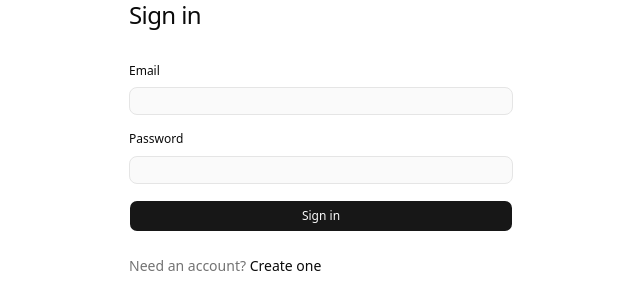
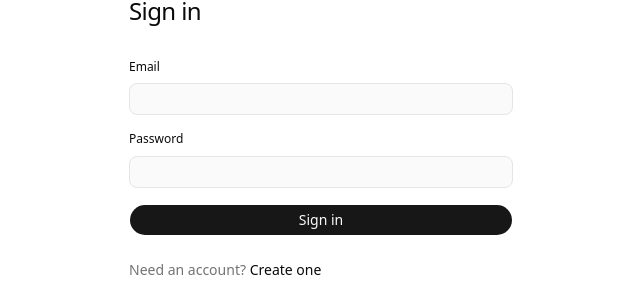
Before and after one commit to koihq/koi, a React (Vite) app in the folder ui/: page /sign-in in a window 1280 px wide. Shown: the part 295-581 px from the top of the page, without its empty margins (319-959 px from the left). Built offline with nearby package versions, Linux system fonts and the light colour scheme.

Commit message:
feat: changed button and input sizing and roundness

```diff
--- a/ui/src/components/ui/button.tsx
+++ b/ui/src/components/ui/button.tsx
@@ -3,7 +3,7 @@ import { cva, type VariantProps } from "class-variance-authority";
 import { cn } from "cn";
 
 const buttonVariants = cva(
-  "group/button inline-flex shrink-0 items-center justify-center rounded-md border border-transparent bg-clip-padding text-xs/relaxed font-medium whitespace-nowrap outline-none select-none focus-visible:outline-2 focus-visible:outline-offset-2 focus-visible:outline-foreground disabled:pointer-events-none disabled:opacity-50 aria-invalid:border-destructive dark:aria-invalid:border-destructive/50 [&_svg]:pointer-events-none [&_svg]:shrink-0 [&_svg:not([class*='size-'])]:size-4",
+  "group/button inline-flex shrink-0 items-center justify-center rounded-full border border-transparent bg-clip-padding text-xs/relaxed font-medium whitespace-nowrap outline-none select-none focus-visible:outline-2 focus-visible:outline-offset-2 focus-visible:outline-foreground disabled:pointer-events-none disabled:opacity-50 aria-invalid:border-destructive dark:aria-invalid:border-destructive/50 [&_svg]:pointer-events-none [&_svg]:shrink-0 [&_svg:not([class*='size-'])]:size-4",
   {
     variants: {
       variant: {
@@ -20,12 +20,12 @@ const buttonVariants = cva(
       },
       size: {
         default:
-          "h-7 gap-1 px-2 text-xs/relaxed has-data-[icon=inline-end]:pr-1.5 has-data-[icon=inline-start]:pl-1.5 [&_svg:not([class*='size-'])]:size-3.5",
-        xs: "h-5 gap-1 rounded-sm px-2 text-[0.625rem] has-data-[icon=inline-end]:pr-1.5 has-data-[icon=inline-start]:pl-1.5 [&_svg:not([class*='size-'])]:size-2.5",
+          "h-8 gap-1 px-3 text-sm has-data-[icon=inline-end]:pr-2.5 has-data-[icon=inline-start]:pl-2.5 [&_svg:not([class*='size-'])]:size-3.5",
+        xs: "h-5 gap-1 px-2 text-[0.625rem] has-data-[icon=inline-end]:pr-1.5 has-data-[icon=inline-start]:pl-1.5 [&_svg:not([class*='size-'])]:size-2.5",
         sm: "h-6 gap-1 px-2 text-xs/relaxed has-data-[icon=inline-end]:pr-1.5 has-data-[icon=inline-start]:pl-1.5 [&_svg:not([class*='size-'])]:size-3",
-        lg: "h-8 gap-1 px-2.5 text-xs/relaxed has-data-[icon=inline-end]:pr-2 has-data-[icon=inline-start]:pl-2 [&_svg:not([class*='size-'])]:size-4",
+        lg: "h-8 gap-1 px-3 text-sm has-data-[icon=inline-end]:pr-2.5 has-data-[icon=inline-start]:pl-2.5 [&_svg:not([class*='size-'])]:size-4",
         icon: "size-7 [&_svg:not([class*='size-'])]:size-3.5",
-        "icon-xs": "size-5 rounded-sm [&_svg:not([class*='size-'])]:size-2.5",
+        "icon-xs": "size-5 [&_svg:not([class*='size-'])]:size-2.5",
         "icon-sm": "size-6 [&_svg:not([class*='size-'])]:size-3",
         "icon-lg": "size-8 [&_svg:not([class*='size-'])]:size-4",
       },
--- a/ui/src/components/ui/input.tsx
+++ b/ui/src/components/ui/input.tsx
@@ -8,7 +8,7 @@ function Input({ className, type, ...props }: React.ComponentProps<"input">) {
       type={type}
       data-slot="input"
       className={cn(
-        "h-7 w-full min-w-0 rounded-md border border-input bg-input/20 px-2 py-0.5 text-base transition-colors ease outline-none file:inline-flex file:h-6 file:border-0 file:bg-transparent file:text-xs/relaxed file:font-medium file:text-foreground placeholder:text-muted-foreground focus-visible:outline-2 focus-visible:outline-offset-2 focus-visible:outline-foreground disabled:pointer-events-none disabled:cursor-not-allowed disabled:opacity-50 aria-invalid:border-destructive md:text-xs/relaxed dark:bg-input/30 dark:aria-invalid:border-destructive/50",
+        "h-8 w-full min-w-0 rounded-md border border-input bg-input/20 px-3 py-0.5 text-sm transition-colors ease outline-none file:inline-flex file:h-6 file:border-0 file:bg-transparent file:text-xs/relaxed file:font-medium file:text-foreground placeholder:text-muted-foreground focus-visible:border-ring focus-visible:ring-[3px] focus-visible:ring-ring/50 disabled:pointer-events-none disabled:cursor-not-allowed disabled:opacity-50 aria-invalid:border-destructive dark:bg-input/30 dark:aria-invalid:border-destructive/50",
         className,
       )}
       {...props}
```
